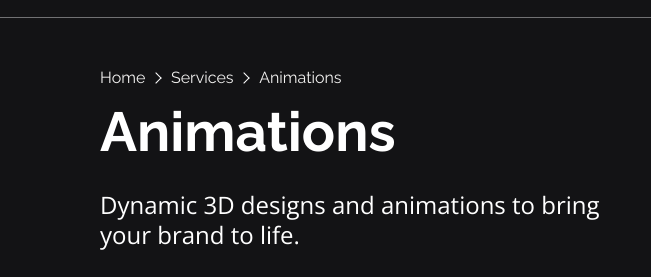
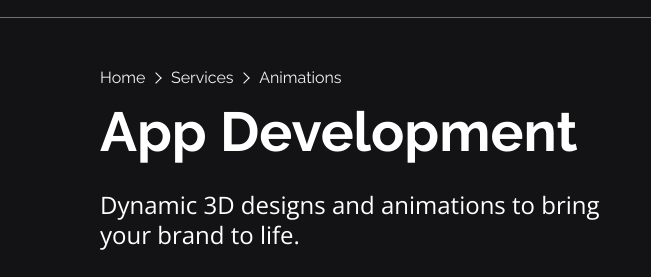
Before and after one commit to beauferris/hamsoft, an Eleventy site: page src/services/animations.md in a window 1280 px wide. Shown: the part 91-368 px from the top of the page, 0-651 px from the left. Built offline with nearby package versions, Linux system fonts and the light colour scheme; Eleventy itself is replaced by a stand-in of ours; files that its build step writes are made by us from their sources; files whose address does not match are found by name; what markdown-it-multimd-table would draw is missing.

Commit message:
Update Service Entries “animations”

```diff
--- a/src/services/animations.md
+++ b/src/services/animations.md
@@ -1,5 +1,5 @@
 ---
-title: Animations
+title: App Development
 summary: Dynamic 3D designs and animations to bring your brand to life.
 description: Dynamic 3D designs and animations to bring your brand to life.
 button_link: /contact/
```
